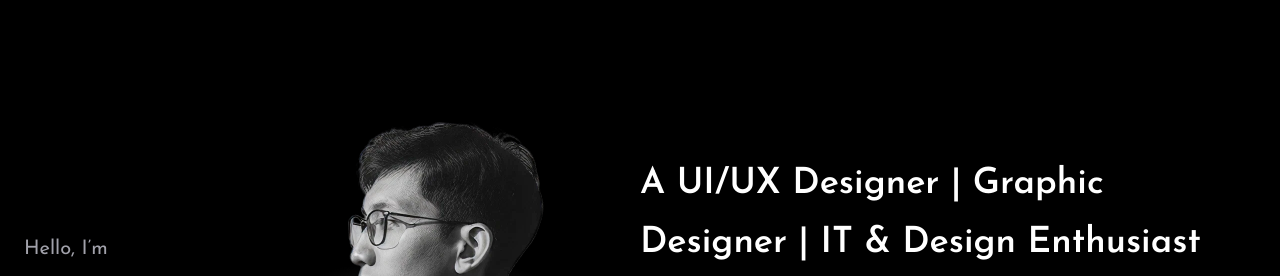
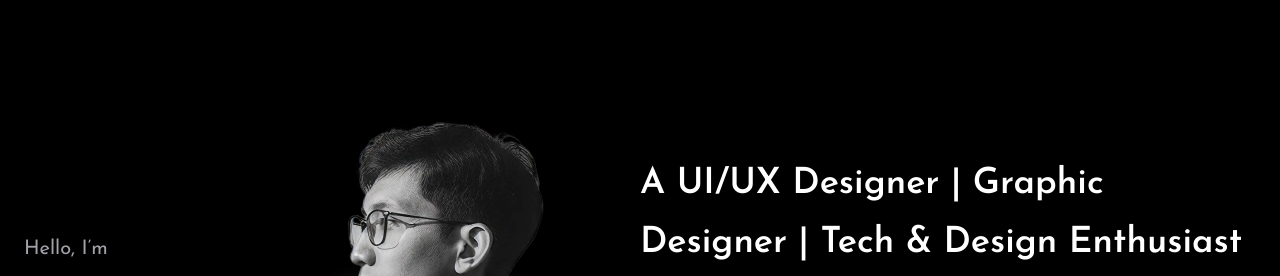
Before and after one commit to nbfahrinadi/nbfahrinadi.github.io, a plain HTML site: page index.html in a window 1280 px wide. Shown: the part 94-370 px from the top of the page. Drawn offline with nearby package versions, Linux system fonts and the light colour scheme.

Commit message:
edit hero section details

```diff
--- a/index.html
+++ b/index.html
@@ -157,7 +157,7 @@
           <h2
             class="text-3xl md:text-4xl font-black mb-8 md:mb-4 leading-snug md:leading-relaxed"
           >
-            A UI/UX Designer | Graphic Designer | IT & Design Enthusiast
+            A UI/UX Designer | Graphic Designer | Tech & Design Enthusiast
           </h2>
 
           <p
```
